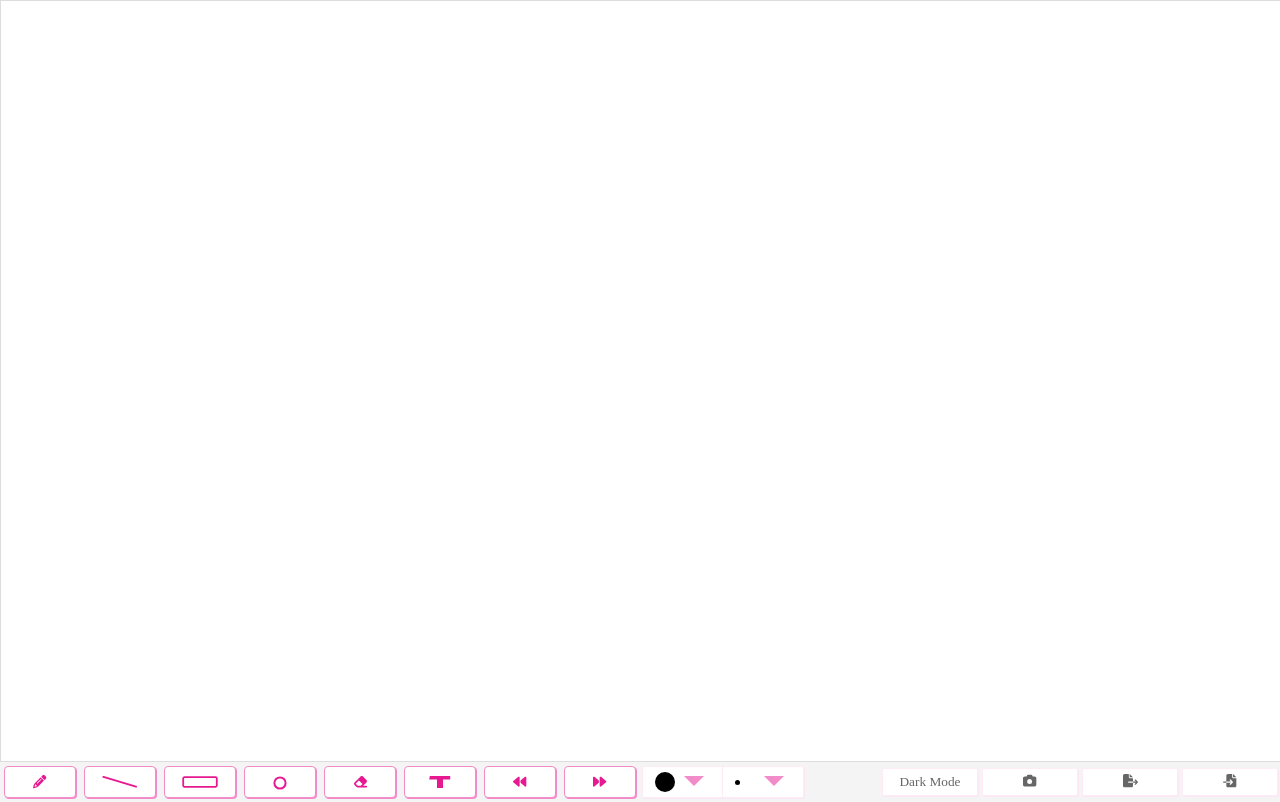
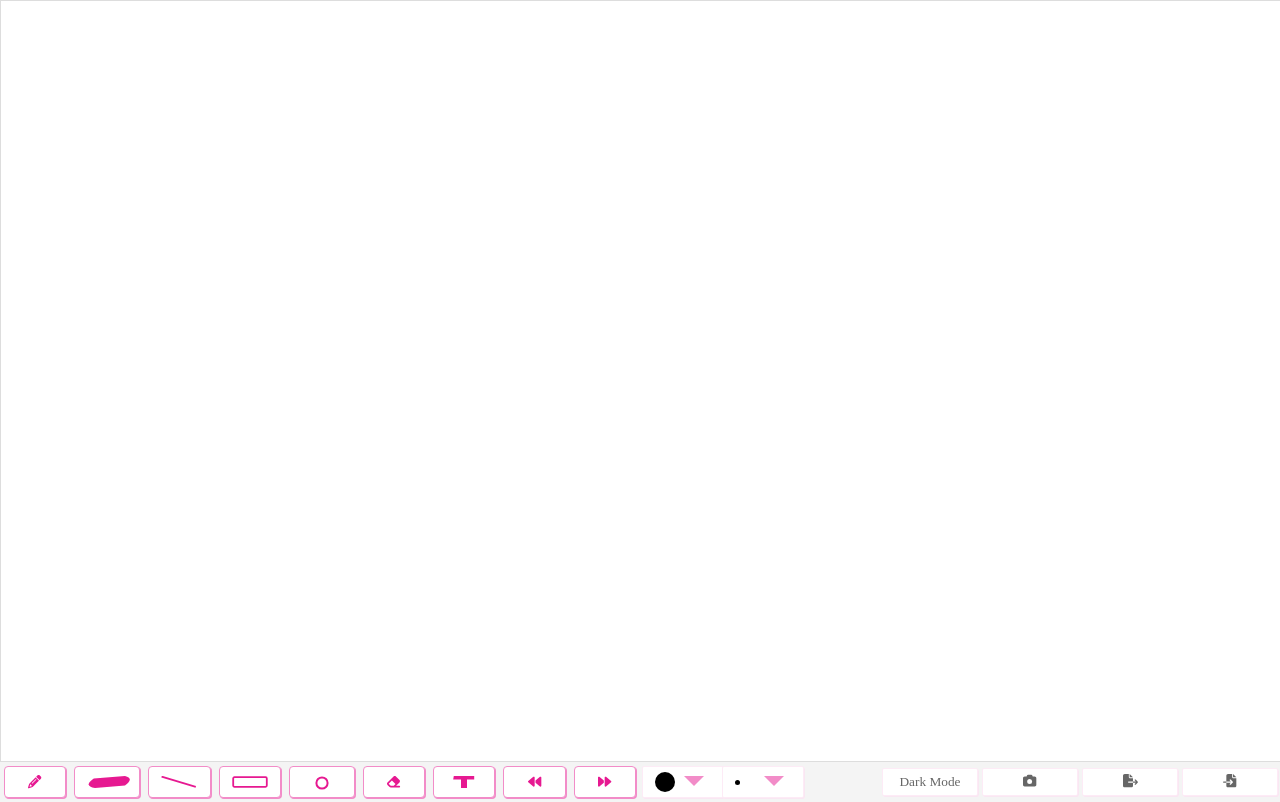
Before and after one commit to savicheema/whiteboard, a React (Create React App) app: page / in a window 1280 px wide. Built offline with nearby package versions, Linux system fonts and the light colour scheme.

Commit message:
added sketch pen tool

```diff
--- a/src/components/Canvas.js
+++ b/src/components/Canvas.js
@@ -57,6 +57,17 @@ const Canvas = ({
           ctx.lineWidth = object.size;
           ctx.stroke();
           break;
+        case "sketch": {
+          ctx.beginPath();
+          ctx.moveTo(object.pts[0].x, object.pts[0].y);
+          for (let i = 1; i < object.pts.length; i++) {
+            ctx.lineTo(object.pts[i].x, object.pts[i].y);
+          }
+          ctx.strokeStyle = object.color;
+          ctx.lineWidth = object.size * 4;
+          ctx.stroke();
+          break;
+        }
 
         case "rect":
           ctx.beginPath();
@@ -165,7 +176,7 @@ const Canvas = ({
       console.log("MOUSE MOVE");
       const x = e.type === "touchmove" ? e.touches[0].clientX : e.clientX;
       const y = e.type === "touchmove" ? e.touches[0].clientY : e.clientY;
-      if (shape === "pencil" || shape === "eraser") {
+      if (shape === "pencil" || shape === "eraser" || shape === "sketch") {
         objects[objects.length - 1].pts.push({ x, y });
       } else {
         objects[objects.length - 1].pts[1] = { x, y };
--- a/src/components/ToolPanel.js
+++ b/src/components/ToolPanel.js
@@ -27,7 +27,13 @@ import {
   faFileExport,
   faCamera,
 } from "@fortawesome/free-solid-svg-icons";
-import { CircleSvg, LineSvg, SquareSvg, TextSvg } from "../util-components/svg";
+import {
+  CircleSvg,
+  LineSvg,
+  SketchSvg,
+  SquareSvg,
+  TextSvg,
+} from "../util-components/svg";
 import { b64toBlob } from "../utils";
 
 const ToolPanel = ({
@@ -182,6 +188,12 @@ const ToolPanel = ({
           >
             <FontAwesomeIcon icon={faPencil} />
           </LargeSecondaryButton>
+          <LargeSecondaryButton
+            onClick={() => setShape("sketch")}
+            tooltip={"Sketch"}
+          >
+            <SketchSvg />
+          </LargeSecondaryButton>
           <LargeSecondaryButton onClick={handleLineClicked} tooltip={"Line"}>
             <LineSvg />
           </LargeSecondaryButton>
--- a/src/util-components/svg/index.jsx
+++ b/src/util-components/svg/index.jsx
@@ -136,3 +136,33 @@ export const TextSvg = ({ strokeColor = "red", fillColor = "transparent" }) => {
     </div>
   );
 };
+
+export const SketchSvg = ({
+  strokeColor = "red",
+  fillColor = "transparent",
+}) => {
+  const svgRef = React.useRef(null);
+  const textSvgEl = React.useMemo(() => {
+    let textPath = document.createElementNS(svgns, "path");
+    textPath.setAttribute("d", "M3 0Q3.8 0.2 3 0.8L0.5 1Q-0.5 0.8 0.4 0.2Z");
+    textPath.setAttribute("fill", "currentColor");
+    return textPath;
+  }, []);
+
+  React.useEffect(() => {
+    svgRef.current.appendChild(textSvgEl);
+    // svgRef.current.appendChild(innerCircleSvgEl);
+  }, [textSvgEl]);
+  return (
+    <div
+      style={{
+        display: "flex",
+        justifyContent: "center",
+        alignItems: "center",
+        width: "100%",
+      }}
+    >
+      <svg ref={svgRef} viewBox="0 0 3 1" width="48" height="12"></svg>
+    </div>
+  );
+};
```
